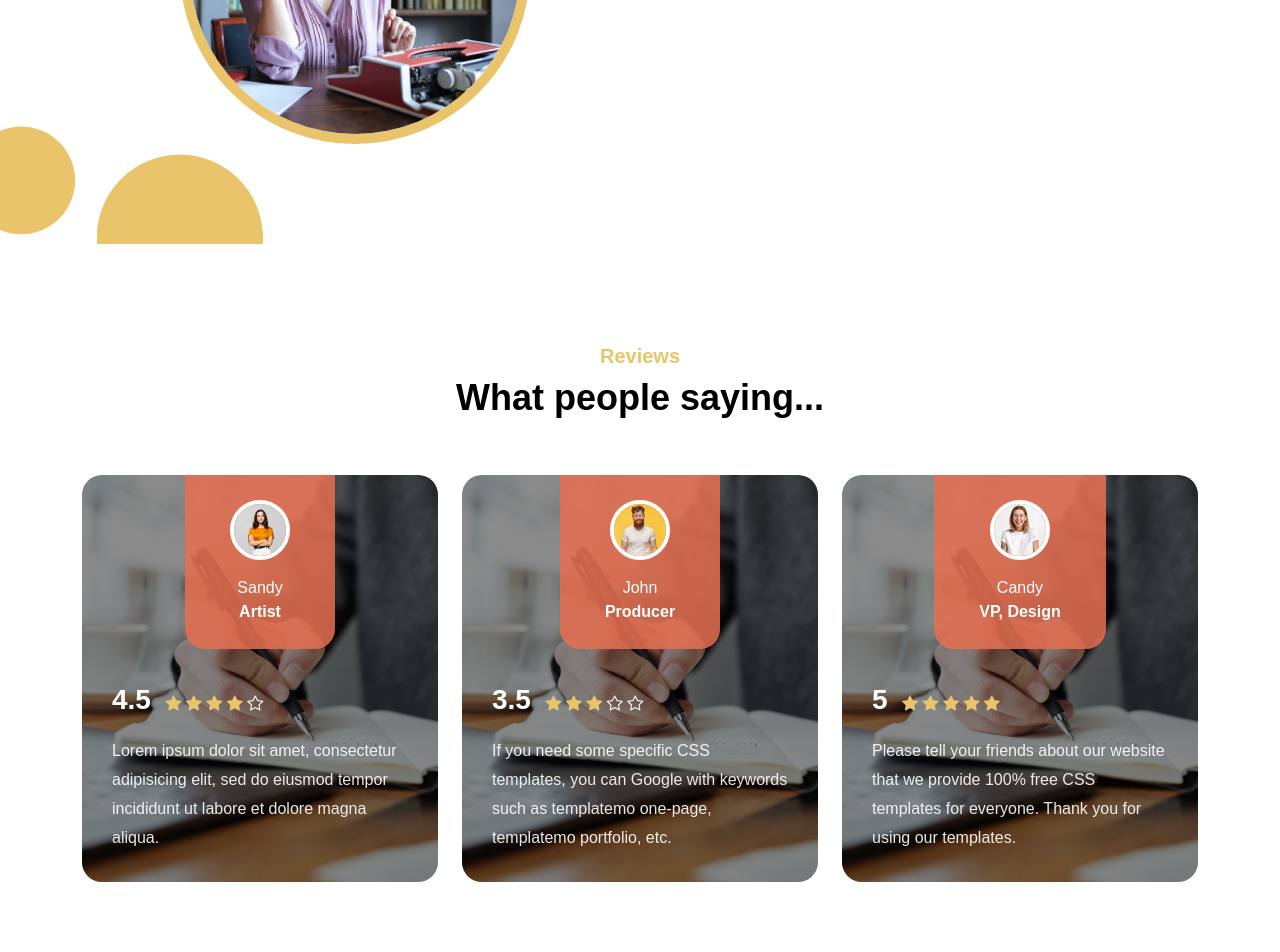
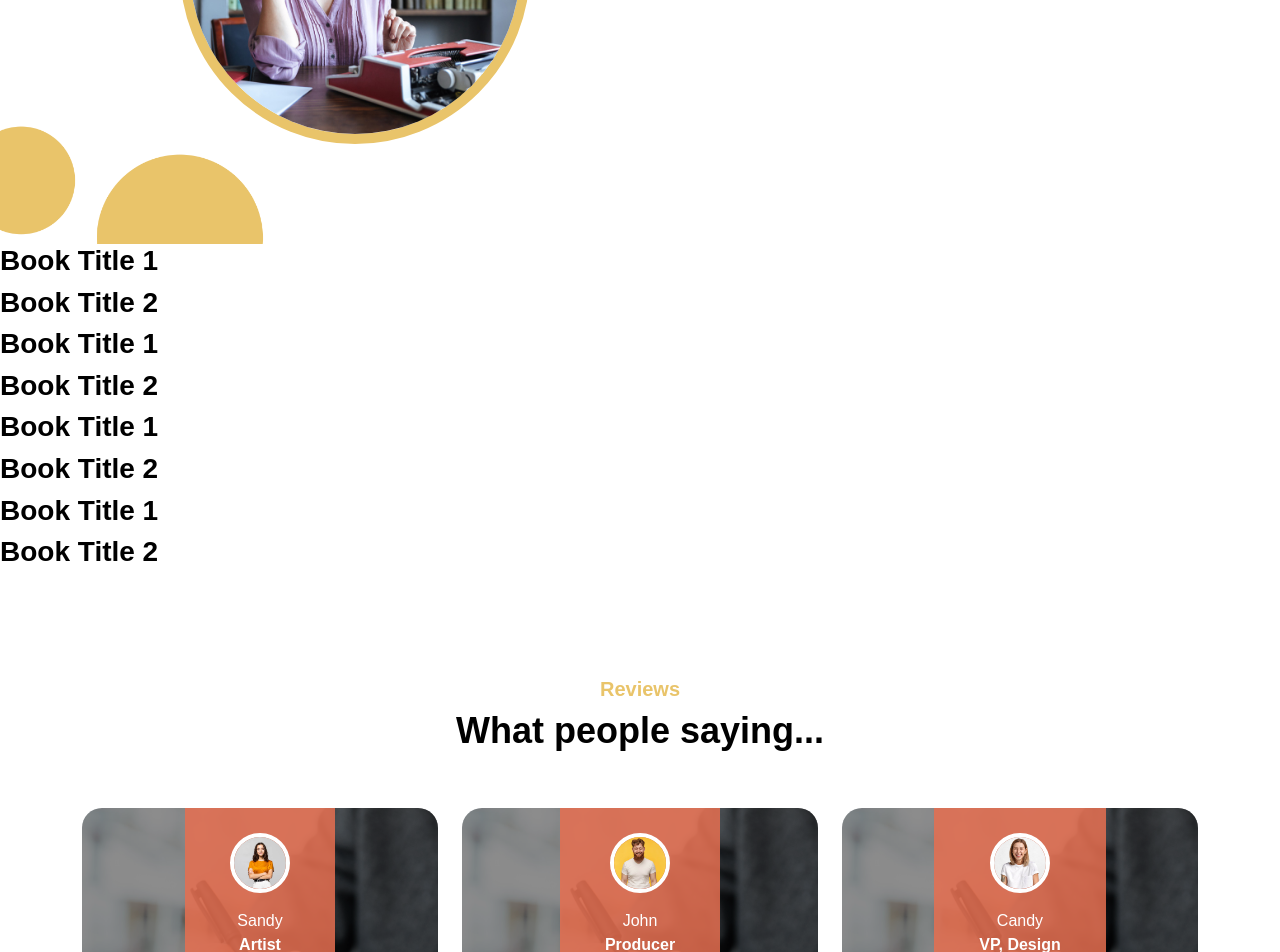
Before and after one commit to omkar192003/online-books, a PHP site: page / in a window 1280 px wide. Shown: the part 5287-6239 px from the top of the page. Run offline with PHP 8.4, Linux system fonts and the light colour scheme; some libraries are stand-ins or nearby versions; grey boxes are pictures that could not be loaded.

Commit message:
Update index.php
ebooks added

```diff
--- a/index.php
+++ b/index.php
@@ -359,6 +359,57 @@
             </div>
         </section>
 
+        <div class="book-grid">
+            <div class="book-item">
+                <a href="https://drive.google.com/uc?export=download&id=1LrYnW14A-sXHHmeMq-W1OQ-J77qSewtj" target="_blank">
+                    <div class="book-cover" style="background-image: url('book1.jpg');"></div>
+                    <h3>Book Title 1</h3>
+                </a>
+            </div>
+            <div class="book-item">
+                <a href="https://drive.google.com/uc?export=download&id=1GyOWw6ZaNGtPv5G9DBVvRhp4dJcJAhGr" target="_blank">
+                    <div class="book-cover" style="background-image: url('book2.jpg');"></div>
+                    <h3>Book Title 2</h3>
+                </a>
+            </div>
+             <div class="book-item">
+                <a href="https://drive.google.com/uc?export=download&id=17-KFjiGyHi5tk7cTw9G4sL-GZGhxA5aC" target="_blank">
+                    <div class="book-cover" style="background-image: url('book3.jpg');"></div>
+                    <h3>Book Title 1</h3>
+                </a>
+            </div>
+            <div class="book-item">
+                <a href="https://drive.google.com/uc?export=download&id=13-TeFMVvHIcBls7EfGKC8aP5sAOV-mjl" target="_blank">
+                    <div class="book-cover" style="background-image: url('book4.jpg');"></div>
+                    <h3>Book Title 2</h3>
+                </a>
+            </div>
+            <div class="book-item">
+                <a href="https://drive.google.com/uc?export=download&id=1WuI7vZDjKC8fvEx5Kwo9E4K5sXqUBLKh" target="_blank">
+                    <div class="book-cover" style="background-image: url('book5.jpg');"></div>
+                    <h3>Book Title 1</h3>
+                </a>
+            </div>
+            <div class="book-item">
+                <a href="https://drive.google.com/uc?export=download&id=1564cdgHNqySOgvcaFmG8eTkfDMTL1zMo" target="_blank">
+                    <div class="book-cover" style="background-image: url('book6.jpg');"></div>
+                    <h3>Book Title 2</h3>
+                </a>
+            </div>
+             <div class="book-item">
+                <a href="https://drive.google.com/uc?export=download&id=1_CrX4Kz5hb6Jf-ax26-d-ftkeIqgfphd" target="_blank">
+                    <div class="book-cover" style="background-image: url('book7.jpg');"></div>
+                    <h3>Book Title 1</h3>
+                </a>
+            </div>
+            <div class="book-item">
+                <a href="https://drive.google.com/uc?export=download&id=1xVq6HRHYLjglSyeYf6y5akIEZXTJ7VAZ" target="_blank">
+                    <div class="book-cover" style="background-image: url('book8.jpg');"></div>
+                    <h3>Book Title 2</h3>
+                </a>
+            </div>
+
+        </div>
 
         <section class="reviews-section section-padding" id="section_4">
             <div class="container">
```
